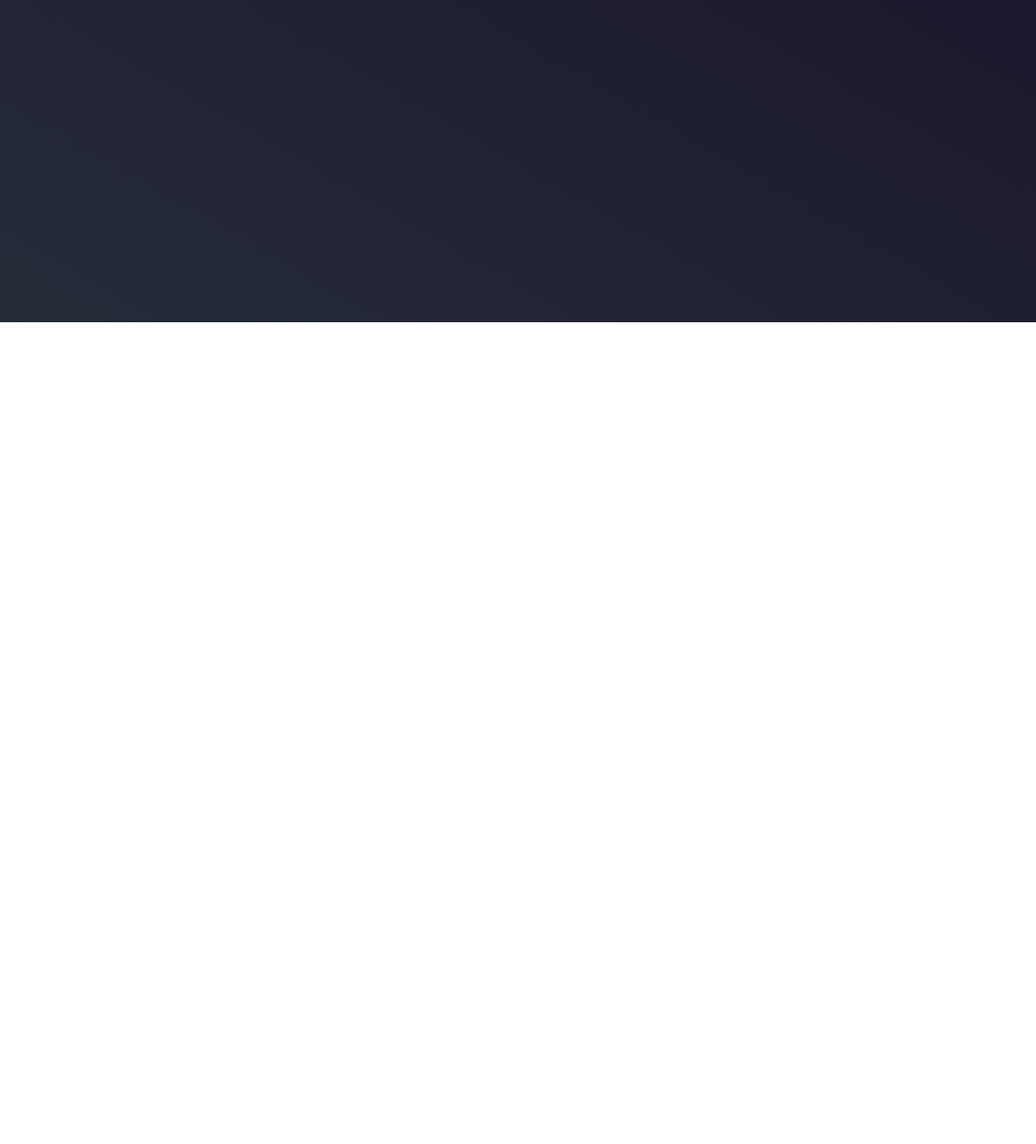
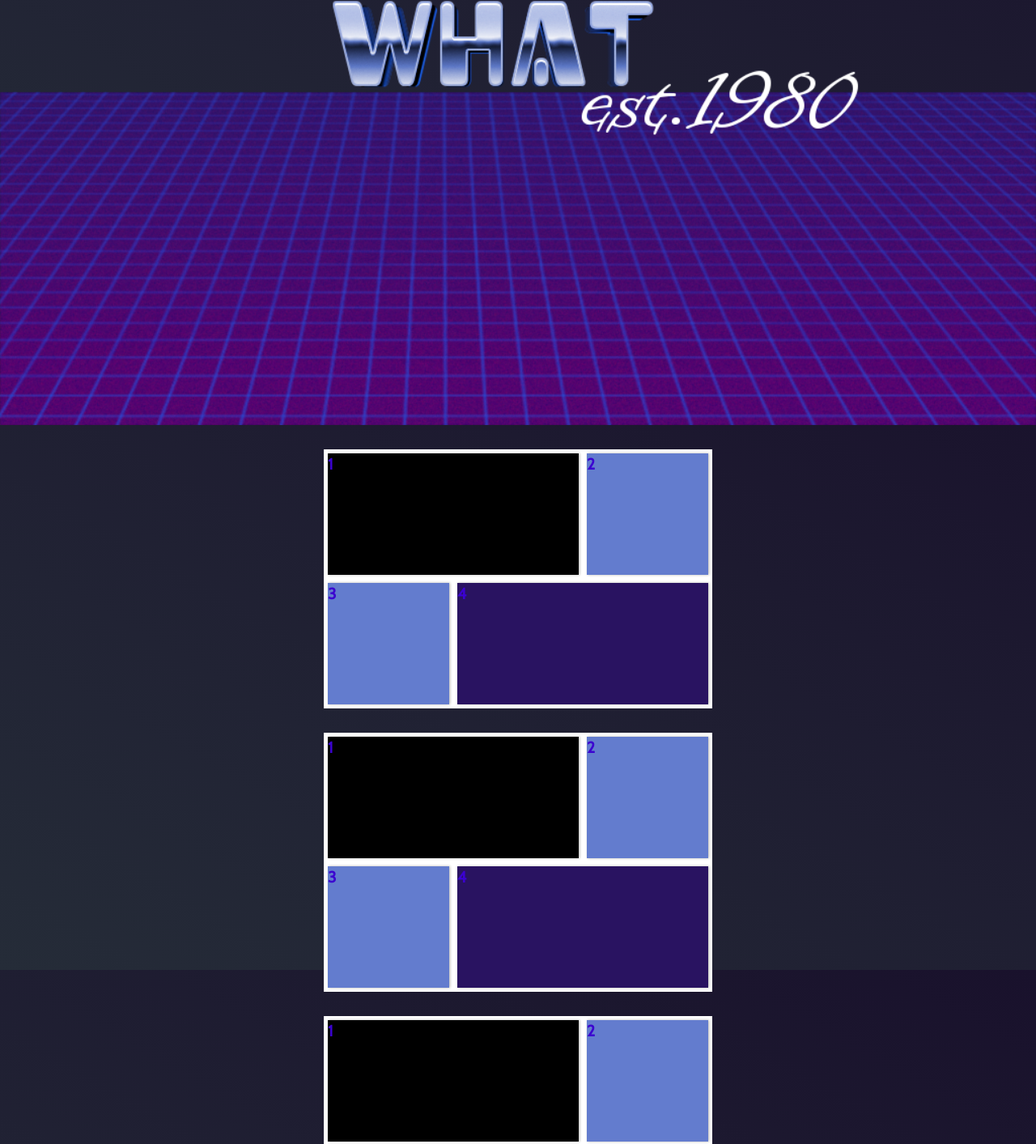
Before and after one commit to rreed17/reedwhat, a website: page src/index.html in a window 1280 px wide. Shown: the part 402-1815 px from the top of the page at 81% size. Before the commit the page ends 800 px from the top, so only its background shows below. Drawn offline with nearby package versions, Linux system fonts and the light colour scheme; a web font is replaced by a local one.

Commit message:
Added Section Grid Structure

```diff
--- a/src/index.html
+++ b/src/index.html
@@ -24,9 +24,29 @@
        </nav>
     <div class="nav-menu-toggle"><i class="fa fa-bars" aria-hidden="true"></i></div>
     </header>
+    <div class="bg-full">
+        <section id="FullBg"></section>
+      </div>
     <!--Site Navigation-->
     <main>
-
+     <section class="wrapper-grid">
+      <div class="recent-box collect-banner">1</div>
+      <div class="recent-box collect-news">2</div>
+      <div class="recent-box collect-news">3</div>
+      <div class="recent-box collect-end">4</div>
+     </section>
+     <section class="wrapper-grid">
+      <div class="recent-box leisure-banner">1</div>
+      <div class="recent-box leisure-news">2</div>
+      <div class="recent-box leisure-news">3</div>
+      <div class="recent-box leisure-end">4</div>
+     </section>
+     <section class="wrapper-grid">
+      <div class="recent-box podcast-banner">1</div>
+      <div class="recent-box podcast-news">2</div>
+      <div class="recent-box podcast-news">3</div>
+      <div class="recent-box podcast-end">4</div>
+     </section>
     </main>
 
     <script
--- a/src/scss/style.scss
+++ b/src/scss/style.scss
@@ -85,10 +85,49 @@ header nav{
   cursor: pointer;
   display: none;
 }
-/*HEADER NAVIGATION*/
+/*END HEADER NAVIGATION*/
 main{
   margin:$main-container;
   background-color:$body-bg;
+}
+.bg-full{
+  background-image: url('../img/bgfull2.png');
+  background-size: cover;
+  background-position:center, 100% 30em;
+  box-shadow: var(--shadow);
+  height:100vh;
+}
+
+/**/
+.wrapper-grid{
+  display: grid;
+  grid-gap: 10px;
+  grid-template-columns: repeat(3, 1fr);
+  background: #fff;
+  width: 6fr;
+  height: 40vh;
+  max-width: 100%;
+  margin: 30px auto;
+  padding: 5px;
+}
+.recent-box{
+  background-color: $secondary-color;
+  background-size: cover;
+  background-position: center;
+  background-repeat: none;
+  box-shadow: 1px 0 3px rgba(0, 0, 0, .3);
+}
+.recent-box.collect-banner,
+.recent-box.leisure-banner,
+.recent-box.podcast-banner{
+  grid-column: span 2;
+  background: #000;
+}
+.recent-box.collect-end,
+.recent-box.leisure-end,
+.recent-box.podcast-end{
+  grid-column: span 2;
+  background: $primary-color;
 }
 
 /*MEDIA Query*/
```
Also changed, not shown: 924546.jpg (deleted), 930303.jpg (deleted), 930483.jpg (deleted), 934491.jpg (deleted), src/css/style.css, src/img/bgfull2.png (renamed from img/bgfull2.png).
